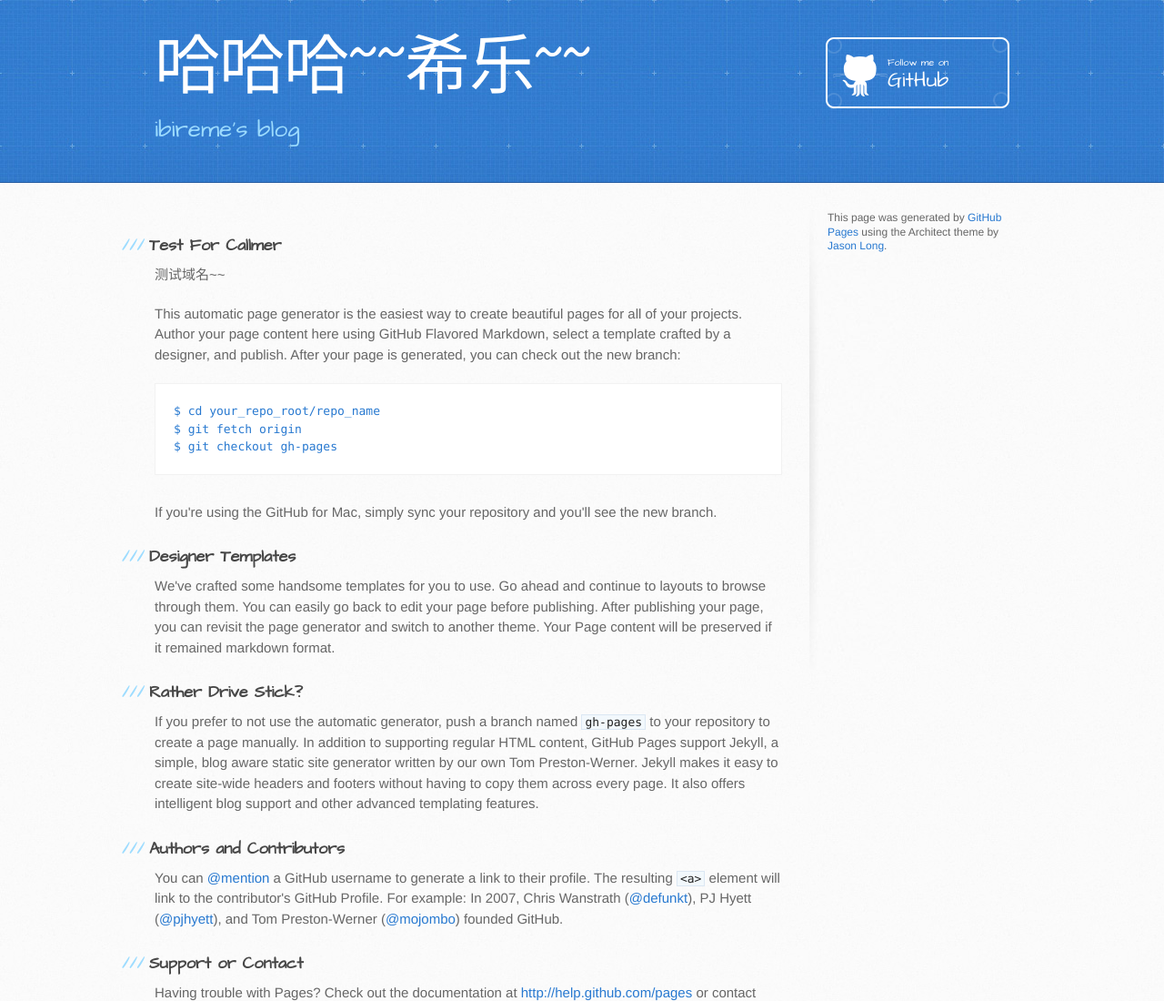
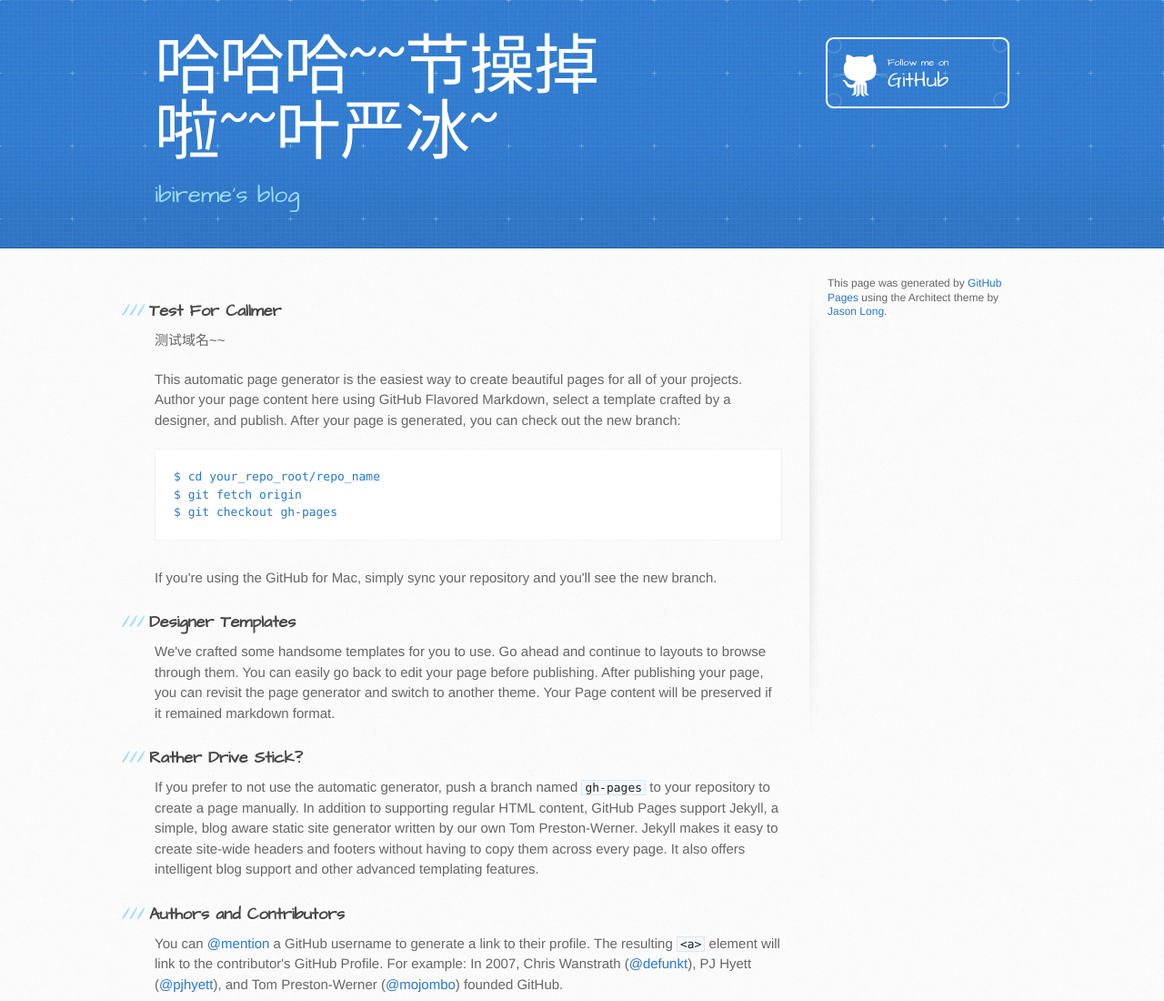
Before and after one commit to ibireme/ibireme.github.com, a plain HTML site: page index.html in a window 1280 px wide. Shown: the top 1100 px of the page at 91% size. Drawn offline with Linux system fonts and the light colour scheme.

Commit message:
Update index.html

```diff
--- a/index.html
+++ b/index.html
@@ -19,7 +19,7 @@
   <body>
     <header>
       <div class="inner">
-        <h1>哈哈哈~~希乐~~</h1>
+        <h1>哈哈哈~~节操掉啦~~叶严冰~</h1>
         <h2>ibireme's blog</h2>
         <a href="https://github.com/ibireme" class="button"><small>Follow me on</small>GitHub</a>
       </div>
```
